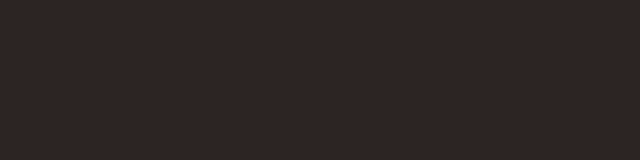
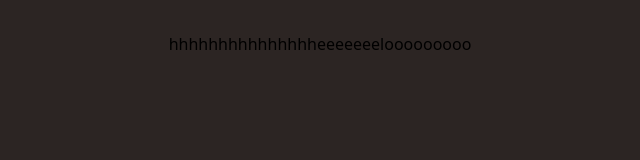
Before and after one commit to Pritam-Mondal18/Pm_Portfolio, a React (Vite) app: page / in a window 1280 px wide. Shown: the top 160 px of the page, without its empty margins (320-960 px from the left). Built offline with nearby package versions, Linux system fonts and the light colour scheme.

Commit message:
Starting Navbar

```diff
--- a/src/App.jsx
+++ b/src/App.jsx
@@ -1,7 +1,12 @@
 import "./App.css";
+import NavbarMain from "./components/navbar/NavbarMain";
 
 function App() {
-  return <main></main>;
+  return (
+    <main>
+      <NavbarMain />
+    </main>
+  );
 }
 
 export default App;
--- /dev/null
+++ b/src/components/navbar/NavbarBtn.jsx
@@ -0,0 +1,7 @@
+import React from "react";
+
+const NavbarBtn = () => {
+  return <div></div>;
+};
+
+export default NavbarBtn;
--- /dev/null
+++ b/src/components/navbar/NavbarLinks.jsx
@@ -0,0 +1,7 @@
+import React from "react";
+
+const NavbarLinks = () => {
+  return <div></div>;
+};
+
+export default NavbarLinks;
--- /dev/null
+++ b/src/components/navbar/NavbarLogo.jsx
@@ -0,0 +1,7 @@
+import React from "react";
+
+const NavbarLogo = () => {
+  return <div></div>;
+};
+
+export default NavbarLogo;
--- /dev/null
+++ b/src/components/navbar/NavbarMain.jsx
@@ -0,0 +1,7 @@
+import React from "react";
+
+const NavbarMain = () => {
+  return <div>hhhhhhhhhhhhhhheeeeeeelooooooooo</div>;
+};
+
+export default NavbarMain;
```
